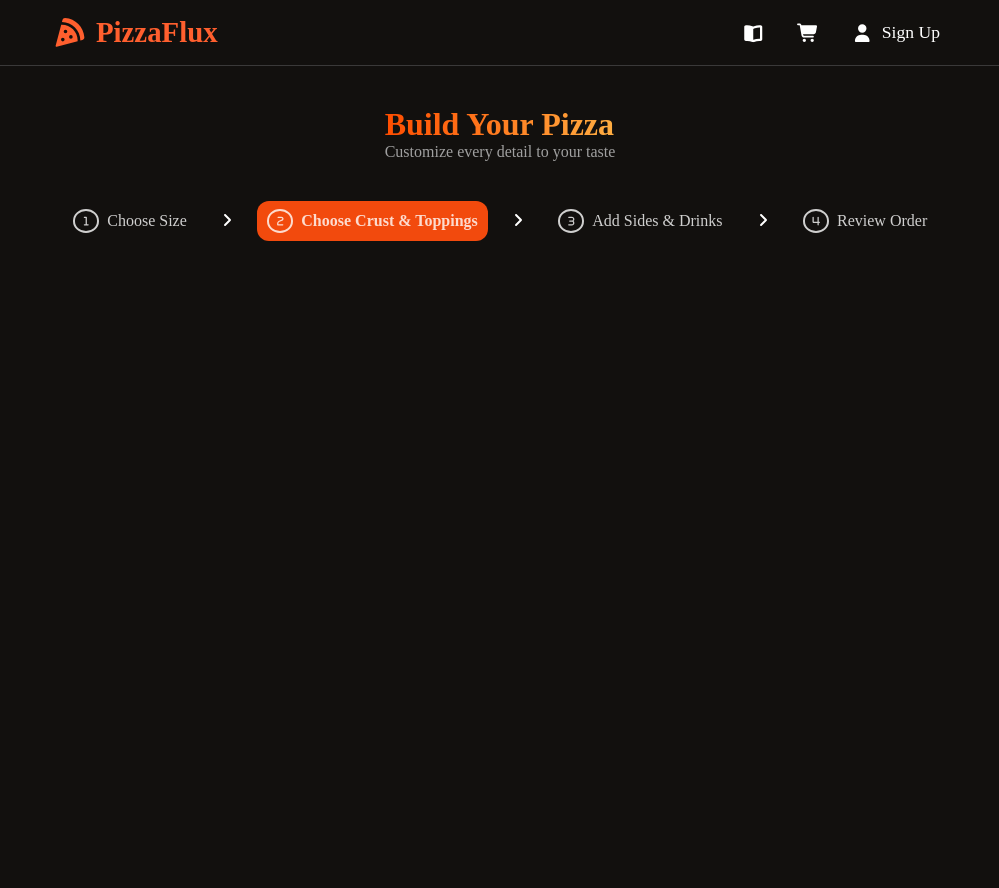
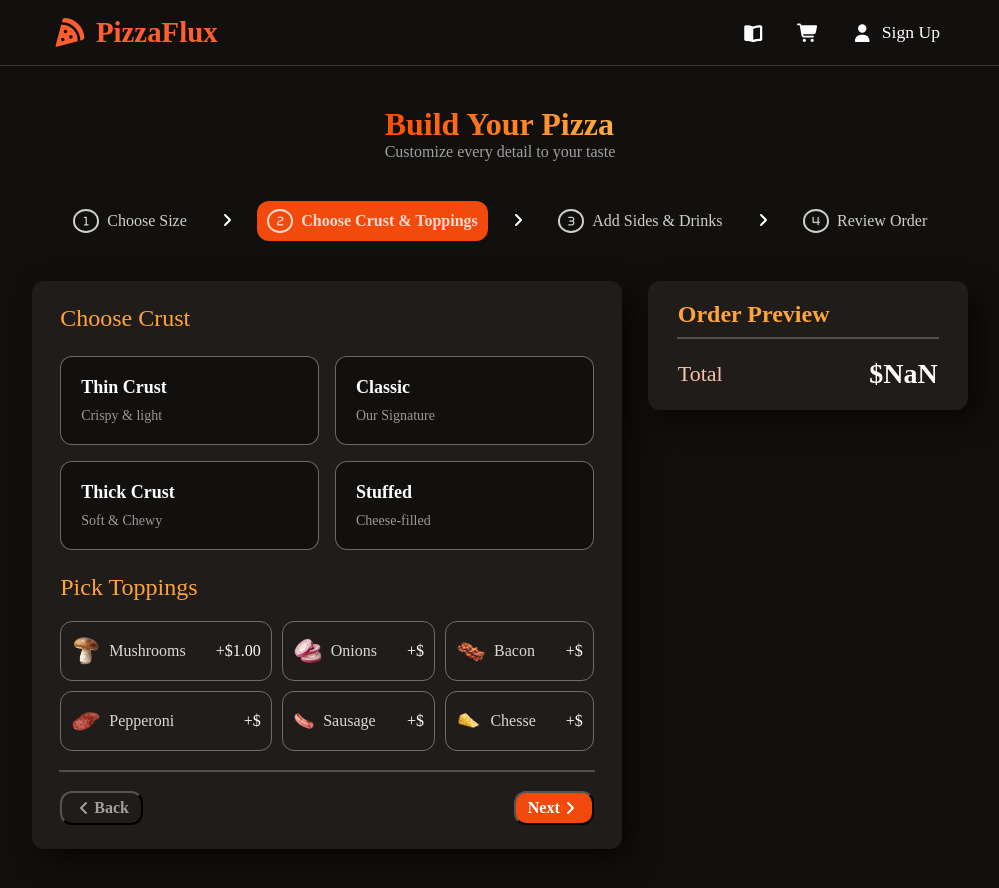
Before and after one commit to preetpalsinghkanda/Pizza-Ordering-Application, a React (Vite) app: page / in a window 1280 px wide. Both pictures are taken after a click on the button "Next". Shown: the whole page, without its empty margins (140-1139 px from the left). Before the commit the page ends 800 px from the top, so only its background shows below. Built offline with nearby package versions, Linux system fonts and the light colour scheme.

Commit message:
making full working menu page

```diff
--- a/src/Components/Menu.jsx
+++ b/src/Components/Menu.jsx
@@ -31,9 +31,27 @@ import chicken from "../../public/chicken.png";
 import sticks from "../../public/MozzarellaSticks.png";
 
 export default function Menu() {
-  const { activeSlider, setActiveSlider, setSize, setPrice  ,  handleNext,
-        handleBack,} =
-    useContext(pizzaApp);
+  const {
+    activeSlider,
+    setActiveSlider,
+    setSize,
+    setPrice,
+    handleNext,
+    handleBack,
+    size,
+    price,
+    setCrust,
+    toppings,
+    setToppings,
+  } = useContext(pizzaApp);
+
+  function handleToppings(item) {
+    if (toppings.includes(item)) {
+      setToppings(toppings.filter((x) => x != item));
+    } else {
+      setToppings([...toppings, item]);
+    }
+  }
 
   return (
     <section className="menu-section">
@@ -91,10 +109,18 @@ export default function Menu() {
       </div>
 
       <div className="menu-main">
-        {activeSlider === "size" && <div className="menu-size">
+        <div className="menu-left">
+          {activeSlider === "size" && (
+            <div className="menu-size">
               <h3>Select Your Size</h3>
               <div className="menu-option-container">
-            <div className="menu-option" onClick={()=>{setSize("small"); setPrice(8.99);}}>
+                <div
+                  className={`menu-option ${size === "small" ? "active" : ""}`}
+                  onClick={() => {
+                    setSize("small");
+                    setPrice(8.99);
+                  }}
+                >
                   <div className="menu-option-box">
                     <div>
                       <span>8"</span>
@@ -105,7 +131,13 @@ export default function Menu() {
                   <img src={pizzaSmall} alt="" />
                 </div>
 
-            <div className="menu-option" onClick={()=>{setSize("medium"); setPrice(12.99);}}>
+                <div
+                  className={`menu-option ${size === "medium" ? "active" : ""}`}
+                  onClick={() => {
+                    setSize("medium");
+                    setPrice(12.99);
+                  }}
+                >
                   <div className="menu-option-box">
                     <div>
                       <span>12"</span>
@@ -116,7 +148,13 @@ export default function Menu() {
                   <img src={pizzaMedium} alt="" />
                 </div>
 
-            <div className="menu-option" onClick={()=>{setSize("large"); setPrice(15.99);}}>
+                <div
+                  className={`menu-option ${size === "large" ? "active" : ""}`}
+                  onClick={() => {
+                    setSize("large");
+                    setPrice(15.99);
+                  }}
+                >
                   <div className="menu-option-box">
                     <div>
                       <span>14"</span>
@@ -127,7 +165,13 @@ export default function Menu() {
                   <img src={pizzaLarge} alt="" />
                 </div>
 
-            <div className="menu-option" onClick={()=>{setSize("extraLarge"); setPrice(18.99);}}>
+                <div
+                  className={`menu-option ${size === "extraLarge" ? "active" : ""}`}
+                  onClick={() => {
+                    setSize("extraLarge");
+                    setPrice(18.99);
+                  }}
+                >
                   <div className="menu-option-box">
                     <div>
                       <span>16"</span>
@@ -141,33 +185,50 @@ export default function Menu() {
               <hr className="order-preview-hr" />
 
               <div className="build-btn">
-            <button className="back-btn" onClick={()=>handleBack()}>
+                <button className="back-btn" onClick={() => handleBack()}>
                   <FontAwesomeIcon icon={faAngleLeft} />
                   Back
                 </button>
-            <button className="next-btn active-build-btn" onClick={()=>handleNext()}>
+                <button
+                  className="next-btn active-build-btn"
+                  onClick={() => handleNext()}
+                >
                   Next <FontAwesomeIcon icon={faAngleRight} />{" "}
                 </button>
               </div>
-        </div>}
+            </div>
+          )}
 
-        {activeSlider === "topping" &&<div className="menu-crust">
+          {activeSlider === "topping" && (
+            <div className="menu-crust">
               <div>
                 <h3>Choose Crust</h3>
                 <div className="crust-option-container">
-              <div className="crust-option">
+                  <div
+                    className="crust-option"
+                    onClick={() => setCrust("thin crust")}
+                  >
                     <h6>Thin Crust</h6>
                     <p>Crispy & light</p>
                   </div>
-              <div className="crust-option">
+                  <div
+                    className="crust-option"
+                    onClick={() => setCrust("classic crust")}
+                  >
                     <h6>Classic</h6>
                     <p>Our Signature</p>
                   </div>
-              <div className="crust-option">
+                  <div
+                    className="crust-option"
+                    onClick={() => setCrust("thick crust")}
+                  >
                     <h6>Thick Crust</h6>
                     <p>Soft & Chewy</p>
                   </div>
-              <div className="crust-option">
+                  <div
+                    className="crust-option"
+                    onClick={() => setCrust("stuffed crust")}
+                  >
                     <h6>Stuffed</h6>
                     <p>Cheese-filled</p>
                   </div>
@@ -177,7 +238,10 @@ export default function Menu() {
               <div className="topping-container">
                 <h3>Pick Toppings</h3>
                 <div className="topping-box">
-              <div className="topping">
+                  <div
+                    className="topping"
+                    onClick={() => handleToppings("mushrooms")}
+                  >
                     <div>
                       <img src={mushroom} alt="" />
                       <span className="topping-name">Mushrooms</span>
@@ -185,7 +249,10 @@ export default function Menu() {
                     <span>+$1.00</span>
                   </div>
 
-              <div className="topping">
+                  <div
+                    className="topping"
+                    onClick={() => handleToppings("onions")}
+                  >
                     <div>
                       <img src={onion} alt="" />
                       <span className="topping-name">Onions</span>
@@ -193,7 +260,10 @@ export default function Menu() {
                     <span>+$</span>
                   </div>
 
-              <div className="topping">
+                  <div
+                    className="topping"
+                    onClick={() => handleToppings("bacon")}
+                  >
                     <div>
                       <img src={bacon} alt="" />{" "}
                       <span className="topping-name">Bacon</span>
@@ -201,7 +271,10 @@ export default function Menu() {
                     <span>+$</span>
                   </div>
 
-              <div className="topping">
+                  <div
+                    className="topping"
+                    onClick={() => handleToppings("pepperoni")}
+                  >
                     <div>
                       <img src={pepperoni} alt="" />
                       <span className="topping-name">Pepperoni</span>
@@ -209,7 +282,10 @@ export default function Menu() {
                     <span>+$</span>
                   </div>
 
-              <div className="topping">
+                  <div
+                    className="topping"
+                    onClick={() => handleToppings("sausage")}
+                  >
                     <div>
                       <img src={sausage} alt="" />
                       <span className="topping-name">Sausage</span>
@@ -217,7 +293,10 @@ export default function Menu() {
                     <span>+$</span>
                   </div>
 
-              <div className="topping">
+                  <div
+                    className="topping"
+                    onClick={() => handleToppings("chesse")}
+                  >
                     <div>
                       <img src={chesse} alt="" />
                       <span className="topping-name">Chesse</span>
@@ -227,18 +306,23 @@ export default function Menu() {
                 </div>
                 <hr className="order-preview-hr" />
                 <div className="build-btn">
-             <button className="back-btn" onClick={()=>handleBack()}>
+                  <button className="back-btn" onClick={() => handleBack()}>
                     <FontAwesomeIcon icon={faAngleLeft} />
                     Back
                   </button>
-              <button className="next-btn active-build-btn" onClick={()=>handleNext()}>
+                  <button
+                    className="next-btn active-build-btn"
+                    onClick={() => handleNext()}
+                  >
                     Next <FontAwesomeIcon icon={faAngleRight} />{" "}
                   </button>
                 </div>
               </div>
-        </div>}
+            </div>
+          )}
 
-        {activeSlider === "drinks" &&  <div className="menu-drinks">
+          {activeSlider === "drinks" && (
+            <div className="menu-drinks">
               <div>
                 <h3>Add Sides</h3>
                 <div className="crust-option-container">
@@ -302,33 +386,38 @@ export default function Menu() {
                 </div>
                 <hr className="order-preview-hr" />
                 <div className="build-btn">
-              <button className="back-btn">
+                  <button className="back-btn" onClick={() => handleBack()}>
                     <FontAwesomeIcon icon={faAngleLeft} />
                     Back
                   </button>
-              <button className="next-btn active-build-btn">
+                  <button
+                    className="next-btn active-build-btn"
+                    onClick={() => handleNext()}
+                  >
                     Next <FontAwesomeIcon icon={faAngleRight} />{" "}
                   </button>
                 </div>
               </div>
-        </div>}
+            </div>
+          )}
+        </div>
 
-        { activeSlider === "review" && <div className="order-preview">
+        <div className="order-preview">
           <h5>Order Preview</h5>
           <ul className="order-list">
-            <li>
-              <p>Base (Small)</p>
-              <span>$8.99</span>
+            {toppings.map((item, index) => (
+              <li key={index}>
+                <p>{item}</p>
+                <span>+$1</span>
               </li>
+            ))}
             <hr className="order-preview-hr" />
           </ul>
           <div className="total-box">
             <span className="total-name">Total</span>
-            <span className="total-bill">$12.99</span>
+            <span className="total-bill">${price}</span>
           </div>
-        </div>}
-
-
+        </div>
       </div>
     </section>
   );
--- a/src/Context/ContextProvider.jsx
+++ b/src/Context/ContextProvider.jsx
@@ -1,4 +1,4 @@
-import React, { useContext, useState } from "react";
+import React, { useContext, useEffect, useState } from "react";
 import pizzaApp from "./Context";
 
 function PizzaProvider({ children }) {
@@ -22,45 +22,45 @@ function PizzaProvider({ children }) {
 
   const [activeSlider, setActiveSlider] = useState("size");
 
+  let total;
+
   const [size, setSize] = useState("");
   const [crust, setCrust] = useState("");
   const [toppings, setToppings] = useState([]);
   const [price, setPrice] = useState(0);
 
+  useEffect(() => {
 
 
+  if (size === "small") total = 8.99;
+  if (size === "medium") total = 12.99;
+  if (size === "large") total = 15.99;
+  if (size === "extraLarge") total = 18.99;
 
-function handleNext(){
-  if(activeSlider === "size"){
+  total += toppings.length * 1;
+
+  setPrice(total);
+}, [size, toppings]);
+
+  function handleNext() {
+    if (activeSlider === "size") {
       setActiveSlider("topping");
-  }else if(activeSlider === "topping"){
+    } else if (activeSlider === "topping") {
       setActiveSlider("drinks");
-  }else if(activeSlider==="drinks"){
+    } else if (activeSlider === "drinks") {
       setActiveSlider("review");
     }
   }
 
-function handleBack(){
-  if(activeSlider === "review"){
+  function handleBack() {
+    if (activeSlider === "review") {
       setActiveSlider("drinks");
-  }else if(activeSlider==="drinks"){
+    } else if (activeSlider === "drinks") {
       setActiveSlider("topping");
-  }else if(activeSlider === "topping"){
+    } else if (activeSlider === "topping") {
       setActiveSlider("size");
     }
   }
-
-
-
-
-
-
-
-
-
-
-
-
 
   return (
     <pizzaApp.Provider
```
Also changed, not shown: src/Components/Menu.css (+10 -1 lines). Lines whose indentation alone changed are shown as unchanged.
